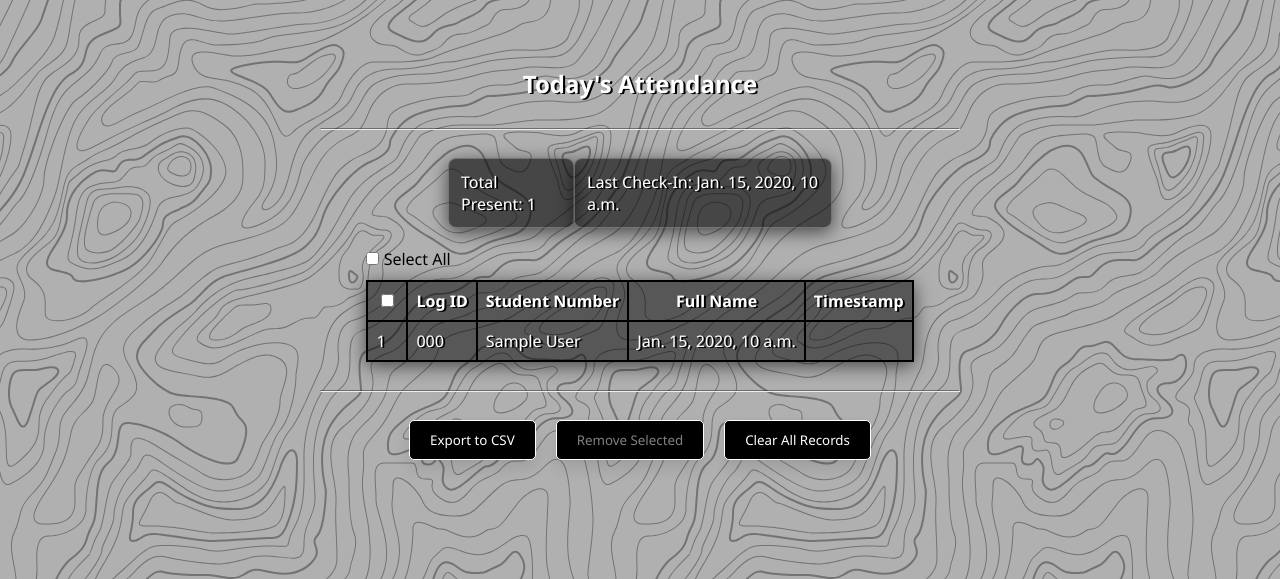
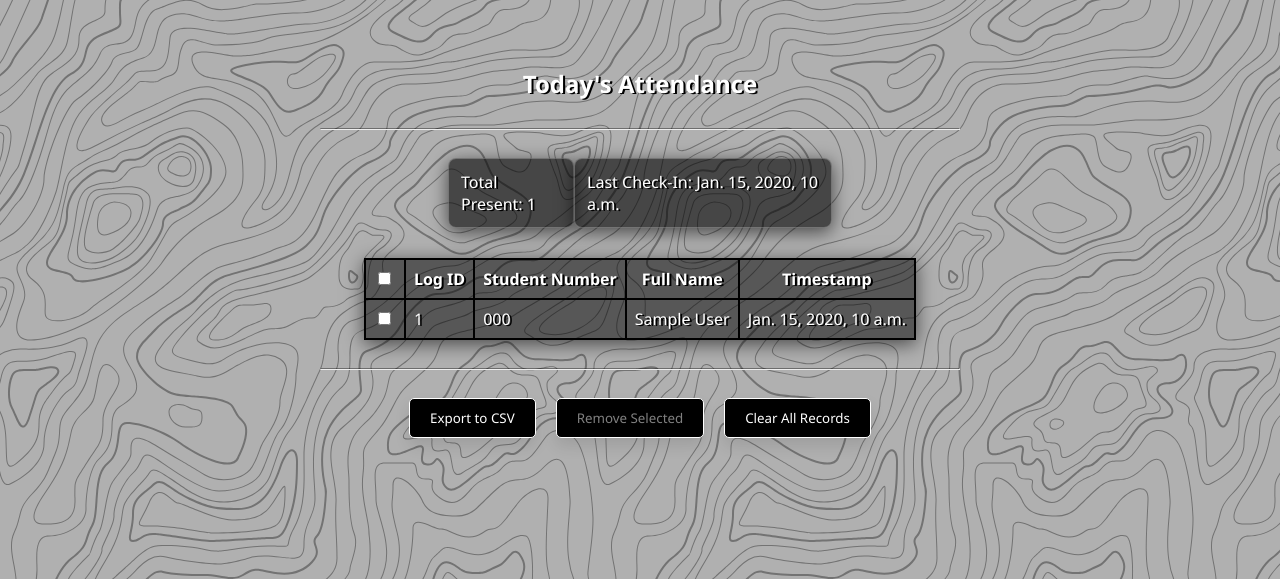
Before and after one commit to k-metra/AttendanceMonitoringSystem, a Django app: page /dashboard/ in a window 1280 px wide. Shown: the part 83-662 px from the top of the page. Run offline with Django 5.2, Linux system fonts and the light colour scheme; a user stored in the database is signed in; tables that the repository leaves empty hold one stand-in row (values such as "Sample post").

Commit message:
feat: add checkbox for selecting individual records in attendance table

```diff
--- a/dashboard/templates/dashboard/dashboard.html
+++ b/dashboard/templates/dashboard/dashboard.html
@@ -37,9 +37,6 @@
 
             <div class="table-container">
                 <div class="select-all-container">
-                    <label>
-                        <input type="checkbox" id="select-all"> Select All</input>
-                    </label>
                     <span id="selection-count"></span>
                 </div>
                 <table border="1" cellpadding="5" cellspacing="0">
@@ -55,6 +52,9 @@
 
                     {% for record in data_list %}
                     <tr>
+                        <td class="checkbox-column">
+                            <input type="checkbox" class="row-checkbox" value="{{ record.log_id }}"/>
+                        </td>
                         <td>{{ record.log_id }}</td>
                         <td>{{ record.student_number }}</td>
                         <td>{{ record.full_name }}</td>
@@ -94,4 +94,5 @@
     </body>
 
     <script type="module" src="{% static 'dashboard/js/dashboard.js' %}"></script>
+    <script src="{% static 'dashboard/js/selection.js' %}"></script>
 </html>
```
